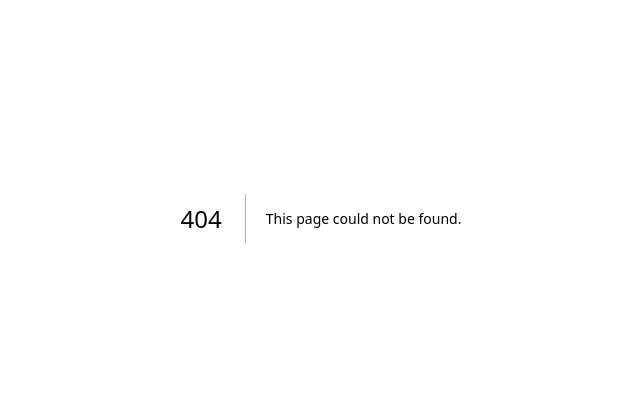
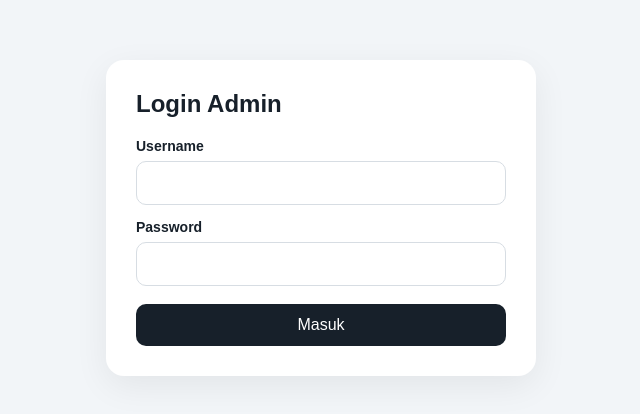
Before and after one commit to Anothzumikun/costumer-service-, a Next.js app: page /admin/login in a window 1280 px wide. Before the commit this address had no page. Shown: the part 182-596 px from the top of the page, without its empty margins (319-959 px from the left). Built offline with nearby package versions, Linux system fonts and the light colour scheme.

Commit message:
Upload via up2git

```diff
--- /dev/null
+++ b/app/admin/login/page.js
@@ -0,0 +1,5 @@
+import AdminLogin from '../../ui/AdminLogin';
+
+export default function AdminLoginPage() {
+  return <AdminLogin />;
+}
```
